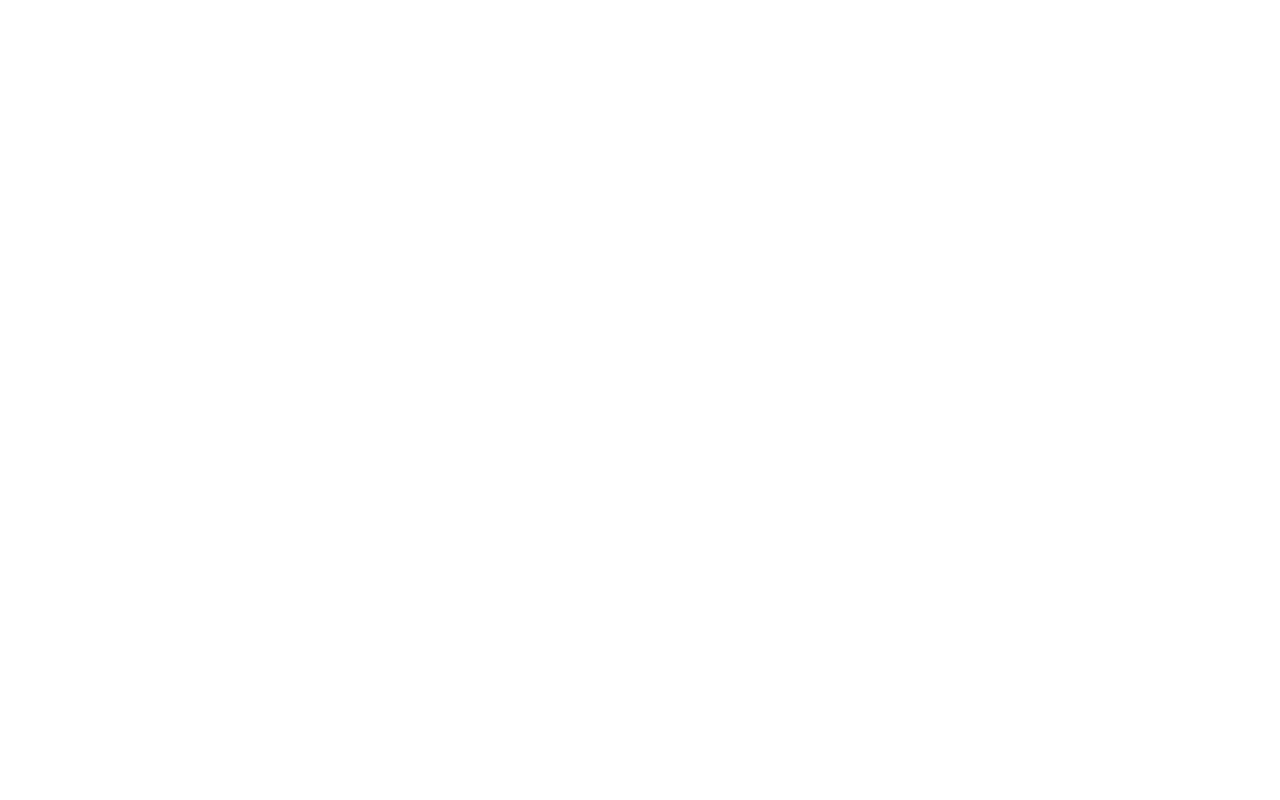
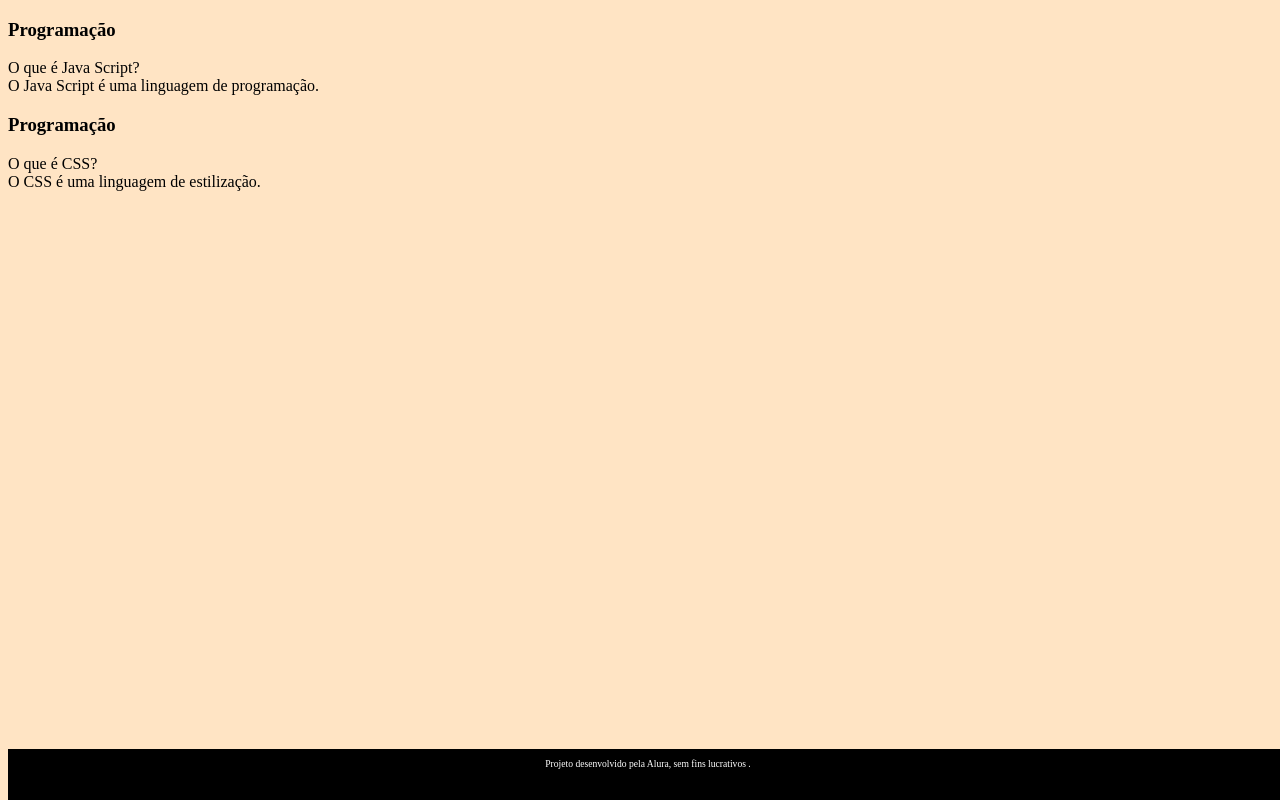
Before and after one commit to KAIZM01/1-curso, a plain HTML site: page index.html in a window 1280 px wide. Drawn offline with Linux system fonts and the light colour scheme; files that its build step writes are made by us from their sources.

Commit message:
Add files via upload

```diff
--- a/index.html
+++ b/index.html
@@ -2,11 +2,50 @@
 <html lang="en">
 <head>
     <meta charset="UTF-8">
-    <meta http-equiv="X-UA-Compatible" content="IE=edge">
     <meta name="viewport" content="width=device-width, initial-scale=1.0">
-    <title>kaik</title>
+    <title>Document</title>
+    <link rel="stylesheet" href="assets/style.css">
 </head>
 <body>
+    <main>
 
+    </main>
+    <footer>
+        <p>Projeto desenvolvido pela Alura, sem fins lucrativos .</p>
+    </footer>
 </body>
 </html>
+<html lang="pt-br">
+<head>
+  <meta charset="UTF-8">
+    <meta name="viewport" content="width=device-width, initial-scale=1.0">
+    <title>Flashcard</title>
+    <main>
+    <section id="container">
+
+</section>
+<article class="cartao">
+                <div class="cartao__conteudo">
+<h3> Programação </h3>
+                </div>
+            </article>
+            <div class="cartao__conteudo__pergunta">
+O que  é Java Script?
+</div>
+<div class="cartao__conteudo__resposta">
+O Java Script é uma linguagem de programação.
+</div>
+
+
+<article class="cartao">
+        <div class="cartao__conteudo">
+                <h3> Programação </h3>
+                      <div class="cartao__conteudo__pergunta">
+                            O que é CSS?
+                        </div>
+                       <div class="cartao__conteudo__resposta">
+                            O CSS é uma linguagem de estilização.
+                         </div>
+                        </div>
+
+         </article>
--- /dev/null
+++ b/style.css
@@ -0,0 +1,20 @@
+body {
+     font-family: Bai Jamjuree;
+    background-color: bisque;
+}footer {
+    background-color: black;
+    color: white;
+}
+footer {
+    background-color: black;
+    color: white;
+    bottom:0;
+    position:fixed;
+    width:100%;
+}
+footer p{
+        margin-top: 0,5rem;
+        height:2rem;
+    text-align: center;
+    font-size: 0.6rem;
+}
```
